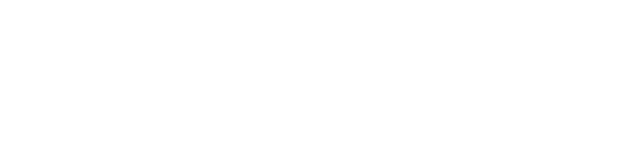
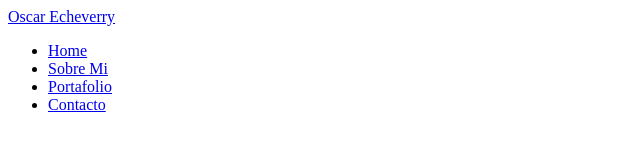
Before and after one commit to Oscar-Echeverry/proyecto-final-maquetacion-web, a plain HTML site: page index.html in a window 1280 px wide. Shown: the whole page, without its empty margins (0-640 px from the left). Drawn offline with nearby package versions, Linux system fonts and the light colour scheme.

Commit message:
Cabecera y barra de navegacion

```diff
--- a/index.html
+++ b/index.html
@@ -13,9 +13,22 @@
     <link rel="preconnect" href="https://fonts.googleapis.com">
     <link rel="preconnect" href="https://fonts.gstatic.com" crossorigin>
     <link href="https://fonts.googleapis.com/css2?family=Roboto+Mono:ital,wght@0,100..700;1,100..700&display=swap" rel="stylesheet">
-    <title>Oscar Echeverry</title>
+    <!--https://fonts.google.com/> -->
+    <link rel="preconnect" href="https://fonts.googleapis.com">
+    <link rel="preconnect" href="https://fonts.gstatic.com" crossorigin>
+    <link href="https://fonts.googleapis.com/css2?family=Roboto+Mono:ital,wght@0,100..700;1,100..700&family=VT323&display=swap" rel="stylesheet">
+    <title> Oscar Echeverry </title>
 </head>
 <body>
-
+     <!--esta es la cabecera de la pagina lo cual tendra el logo y la barra de navegacion/> -->
+    <header>
+        <a href="#" class="logo"> Oscar Echeverry </a>
+        <ul>
+            <li><a href="#">Home</a></li>
+            <li><a href="#">Sobre Mi </a></li>
+            <li><a href="#">Portafolio</a></li>
+            <li><a href="#">Contacto</a></li>
+        </ul>
+    </header>
 </body>
 </html>
```
